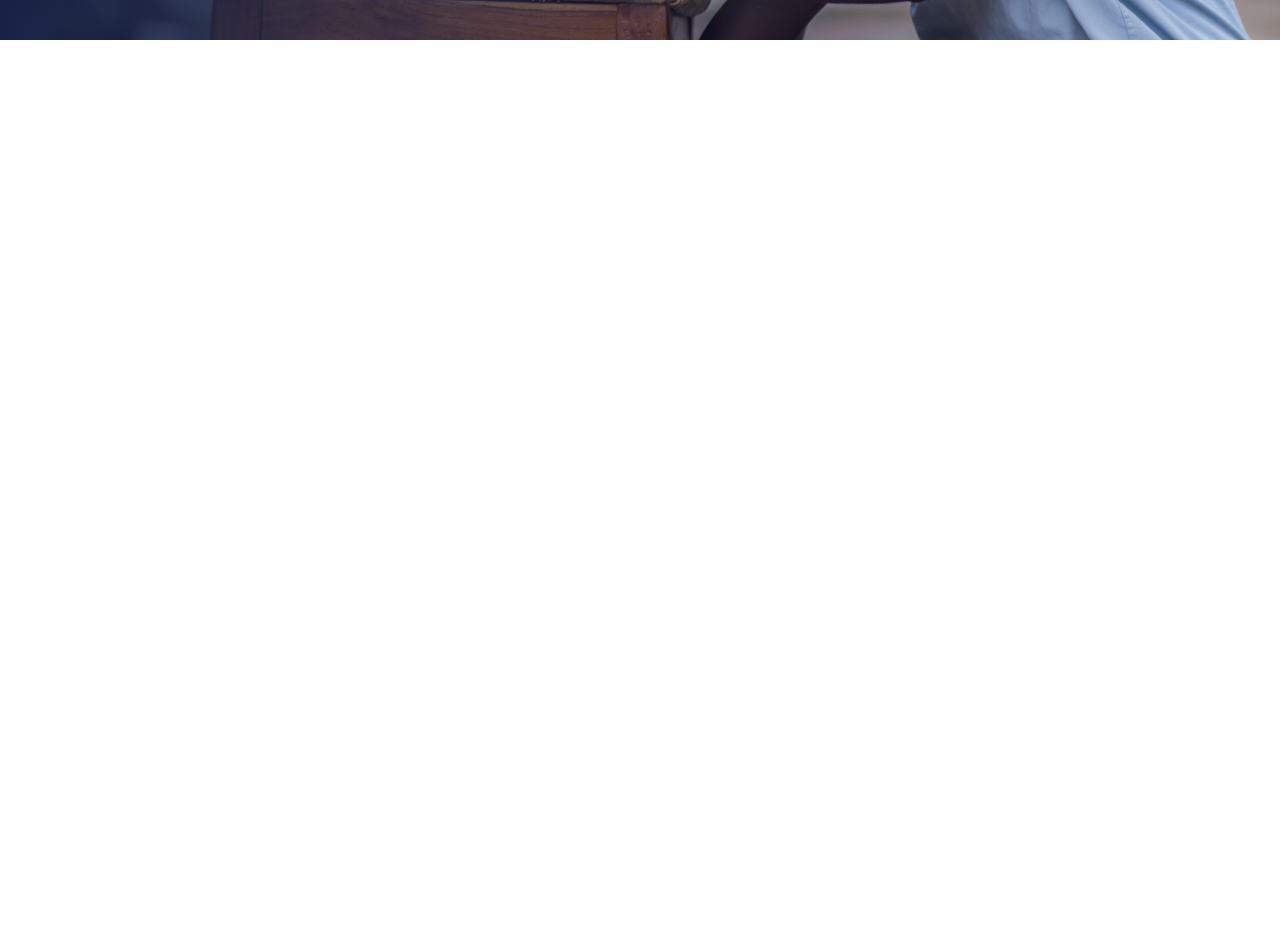
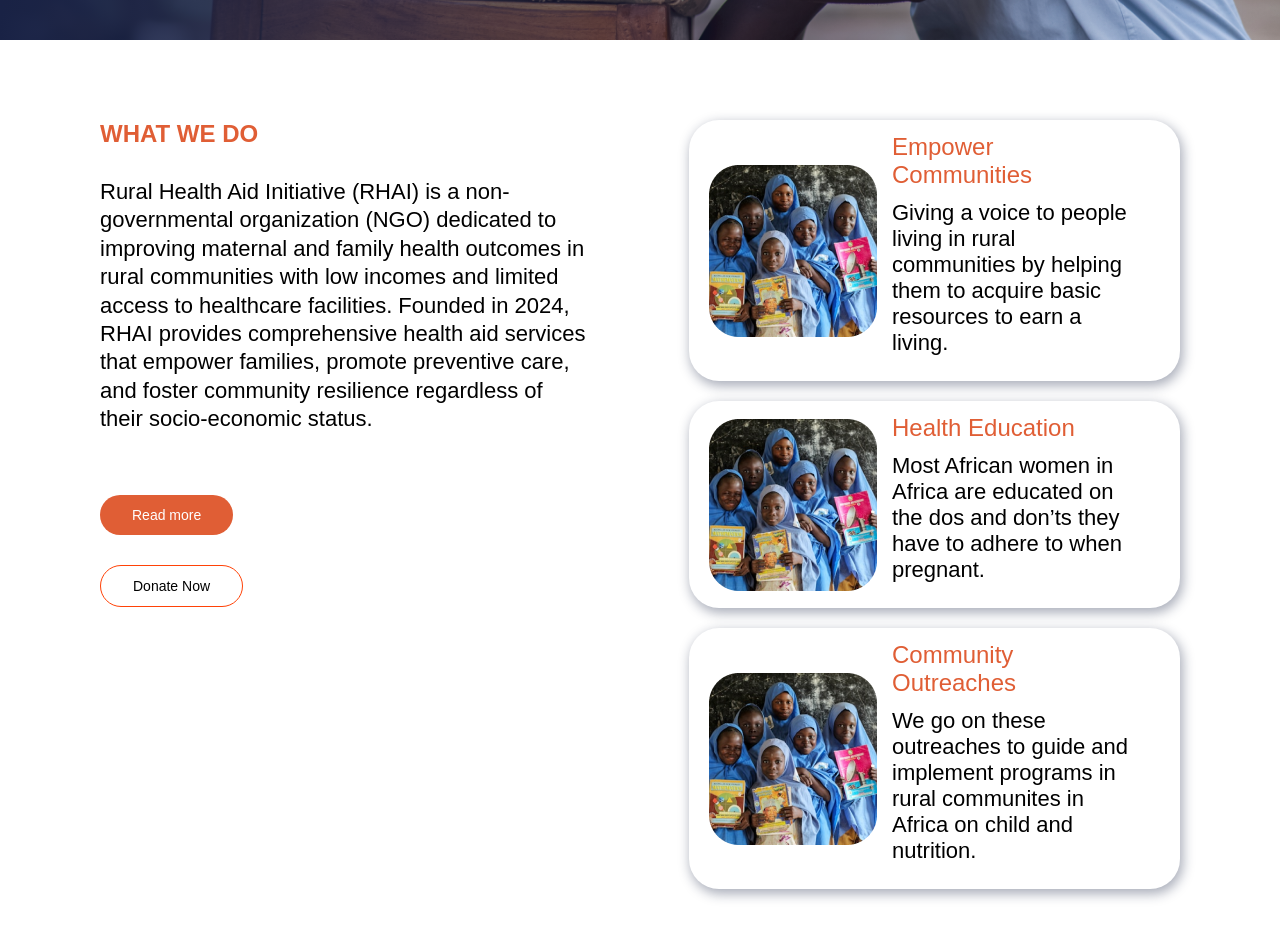
Before and after one commit to ruralhealthaid/ruralhealthaid, a React (Create React App) app: page /home in a window 1280 px wide. Shown: the part 760-1698 px from the top of the page. Before the commit the page ends 814 px from the top, so only its background shows below. Built offline with nearby package versions, Linux system fonts and the light colour scheme.

Commit message:
Feat: Added About section

```diff
--- a/src/components/home/About.module.css
+++ b/src/components/home/About.module.css
@@ -1,31 +1,40 @@
 .wrapper {
-    margin: 4.8rem 0;
+    margin: 8rem 10rem;
 
     display: grid;
+    gap: 9.8rem;
     grid-template-columns: 1fr 1fr;
-    align-items: center;
 }
 
-.text {
-    margin-left: 4rem;
-    max-width: 64rem;
+.what-we-do .body{
+    padding: 3rem 0 5rem 0;
 }
 
-.wrapper h3{
-    font-size: 3.2rem ;
-    font-weight: 700;
-
-    margin-bottom: 1.2rem;
+.btns {
+    display: flex;
+    flex-direction: column;
+    gap: 3rem;
 }
 
-.wrapper p{
-    font-size: 2.2rem;
-    line-height: 2.68rem;
-
-    margin-bottom: 1.2rem;
+.btn{
+    align-self: flex-start;
 }
 
-.about-img{
-    width: 100%;
-    height: auto;
+.features{
+    display: flex;
+    flex-direction: column;
+    gap: 2rem;
 }
+
+.features li{
+    display: flex;
+    gap: 1.5rem;
+    align-items: center;
+    box-shadow: .2rem .4rem 1.2rem .1rem rgba(25, 34, 69, 37%);
+    border-radius: 3rem;
+    padding: 1.3rem 4.2rem 1.3rem 2rem;
+}
+
+.feat-text h4 {
+    margin-bottom: 1.1rem;
+}
--- a/src/components/home/About.tsx
+++ b/src/components/home/About.tsx
@@ -1,13 +1,13 @@
 import React from "react";
 import styles from "./About.module.css";
-import aboutImage from "../../assets/about-image.jpeg";
+import empCommIcon from "../assets/empowering-communities.png";
 
 const About = () => {
   return (
     <section className={styles.wrapper}>
-      <div className={styles.text}>
-        <h3>ABOUT US</h3>
-        <p>
+      <div className={styles["what-we-do"]}>
+        <h3>WHAT WE DO</h3>
+        <p className={`body ${styles.body}`}>
           Rural Health Aid Initiative (RHAI) is a non-governmental organization
           (NGO) dedicated to improving maternal and family health outcomes in
           rural communities with low incomes and limited access to healthcare
@@ -15,9 +15,56 @@ const About = () => {
           services that empower families, promote preventive care, and foster
           community resilience regardless of their socio-economic status.
         </p>
-        <button className={`btn--body ${styles.btn}`}>Read more...</button>
+        <div className={styles.btns}>
+          <button className={`btn--main ${styles.btn}`}>Read more</button>
+          <button className={`btn--outline ${styles.btn}`}>Donate Now</button>
+        </div>
       </div>
-      <img className={styles["about-img"]} src={aboutImage} alt="hero" />
+
+      <ul className={styles.features}>
+        <li>
+          <img
+            className={styles["feat-icon"]}
+            src={empCommIcon}
+            alt="children in a group"
+          />
+          <div className={styles["feat-text"]}>
+            <h4>Empower Communities</h4>
+            <p>
+              Giving a voice to people living in rural communities by helping
+              them to acquire basic resources to earn a living.
+            </p>
+          </div>
+        </li>
+        <li>
+          <img
+            className={styles["feat-icon"]}
+            src={empCommIcon}
+            alt="children in a group"
+          />
+          <div className={styles["feat-text"]}>
+            <h4>Health Education</h4>
+            <p>
+              Most African women in Africa are educated on the dos and don’ts
+              they have to adhere to when pregnant.
+            </p>
+          </div>
+        </li>
+        <li>
+          <img
+            className={styles["feat-icon"]}
+            src={empCommIcon}
+            alt="children in a group"
+          />
+          <div className={styles["feat-text"]}>
+            <h4>Community Outreaches</h4>
+            <p>
+              We go on these outreaches to guide and implement programs in rural
+              communites in Africa on child and nutrition.
+            </p>
+          </div>
+        </li>
+      </ul>
     </section>
   );
 };
--- a/src/components/home/HomePage.tsx
+++ b/src/components/home/HomePage.tsx
@@ -1,12 +1,14 @@
 import React from "react";
 import Header from "./Header";
 import Hero from "./Hero";
+import About from "./About";
 
 const HomePage = () => {
   return (
     <div>
       <Header />
       <Hero />
+      <About />
     </div>
   );
 };
--- a/src/index.css
+++ b/src/index.css
@@ -48,7 +48,20 @@ h4{
   font-weight: 500;
 }
 
-.btn--body, .btn--main {
+p{
+    font-size: 2.2rem;
+    margin-bottom: 1.2rem;
+}
+
+.body{
+  line-height: 1.29;
+}
+
+.btn{
+  padding: 1rem 3.8rem;
+}
+
+.btn--body, .btn--main, .btn--outline {
   padding: 1.2rem 3.2rem;
   border-radius: 2.5rem;
 
@@ -59,6 +72,7 @@ h4{
   background-color: var(--color--primary);
   color: var(--color--white);
   border: none;
+  cursor: pointer;
 }
 
 .btn--main:hover{
@@ -81,3 +95,16 @@ h4{
 .btn--body:hover{
   border-color: var(--color--primary);
 }
+
+.btn--outline{
+  border: .1rem solid  var(--color--primary__tint);
+  background-color: transparent;
+}
+
+.btn--outline:active{
+  border-color: var(--color--primary__tint);
+}
+
+.btn--outline:hover{
+  border-color: var(--color--primary);
+}
```
Also changed, not shown: src/components/assets/empowering-communities.png (added).
